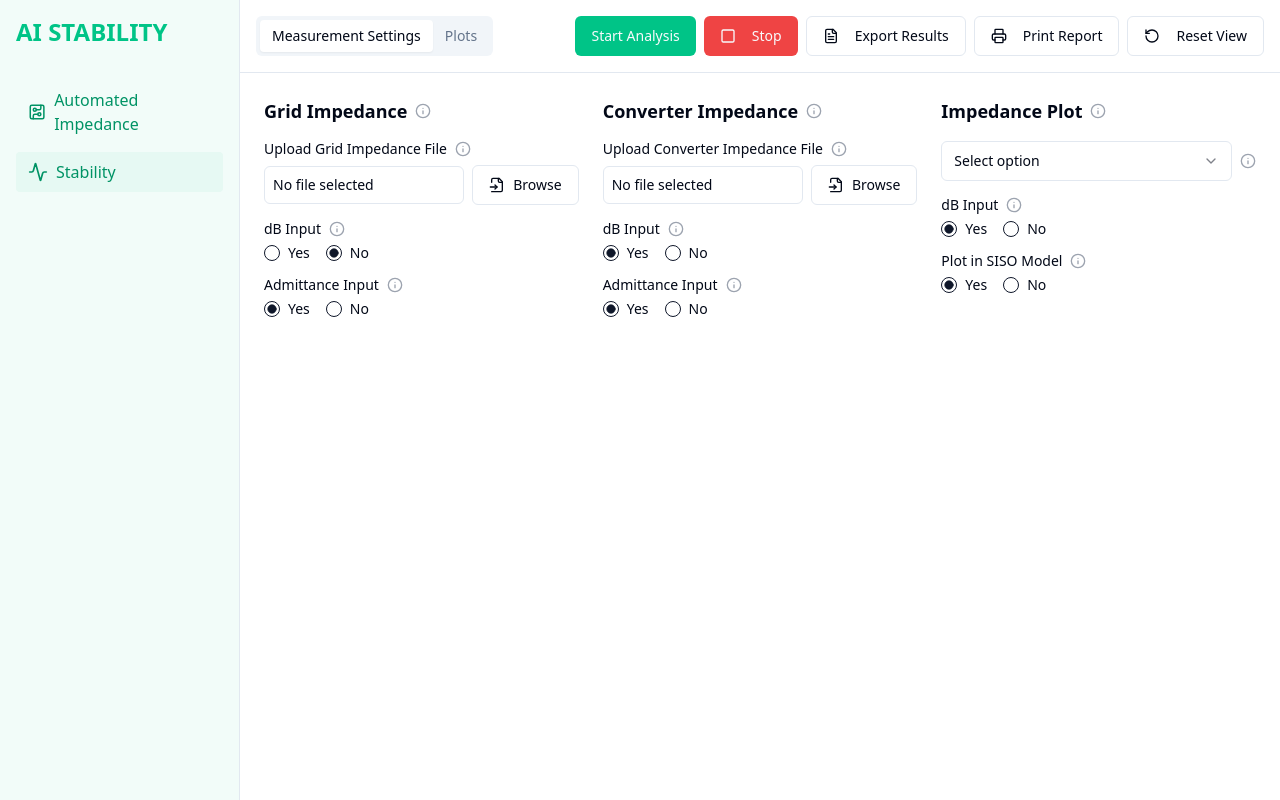
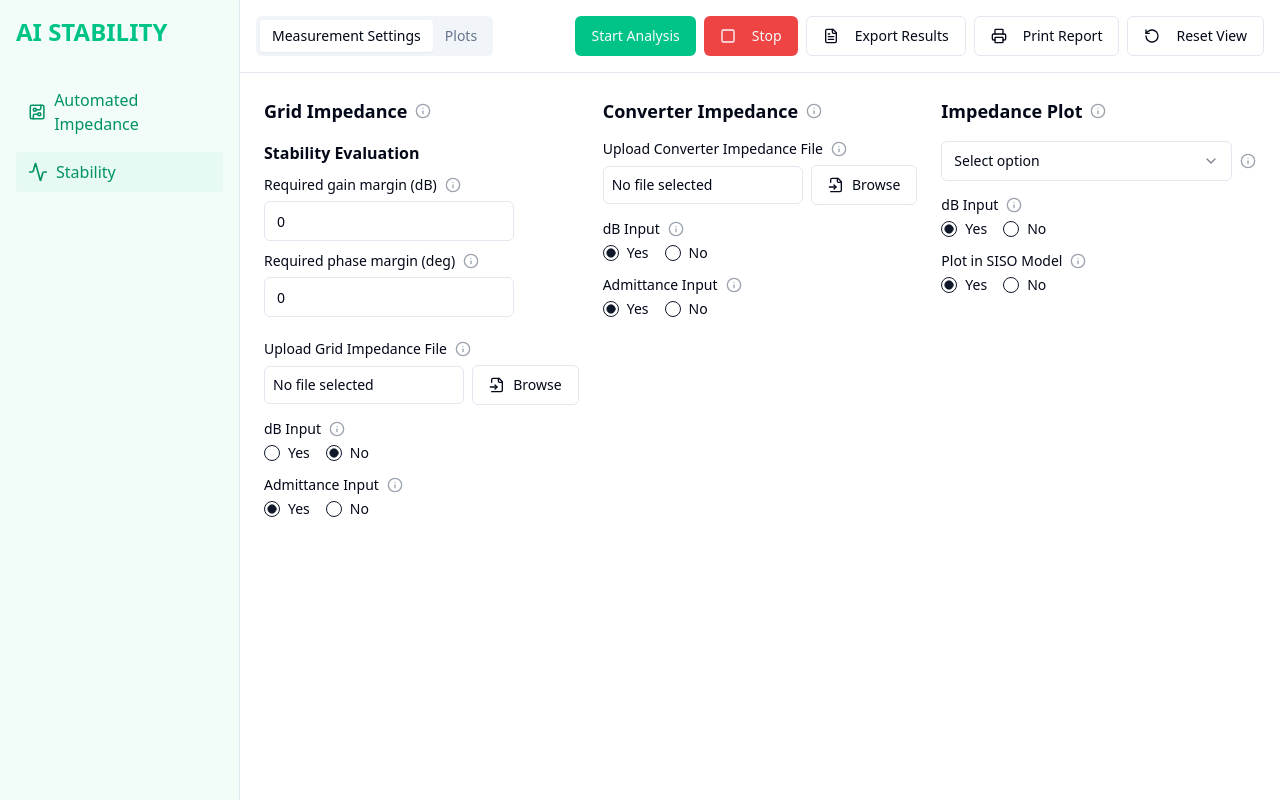
Before and after one commit to Muldbak/toolbox-gui, a React (Vite) app: page /stability in a window 1280 px wide. Built offline with nearby package versions, Linux system fonts and the light colour scheme.

Commit message:
Add measurement settings section
Add a new section to the Measurement Settings to configure measurement parameters.

```diff
--- a/src/pages/Stability.tsx
+++ b/src/pages/Stability.tsx
@@ -1,4 +1,3 @@
-
 import { useState } from "react";
 import { Button } from "@/components/ui/button";
 import { Input } from "@/components/ui/input";
@@ -78,6 +77,47 @@ function MeasurementSettings() {
             </Tooltip>
           </TooltipProvider>
         </h2>
+
+        {/* Stability Evaluation Section */}
+        <div className="mb-6">
+          <h3 className="text-base font-semibold mb-3">Stability Evaluation</h3>
+          <div className="space-y-3">
+            <div className="space-y-2">
+              <div className="flex items-center gap-2">
+                <Label>Required gain margin (dB)</Label>
+                <TooltipProvider>
+                  <Tooltip>
+                    <TooltipTrigger>
+                      <InfoIcon className="h-4 w-4 text-gray-400" />
+                    </TooltipTrigger>
+                    <TooltipContent>
+                      <p>Specify the required gain margin in decibels for stability evaluation</p>
+                    </TooltipContent>
+                  </Tooltip>
+                </TooltipProvider>
+              </div>
+              <Input type="number" defaultValue="0" className="w-full max-w-[250px]" />
+            </div>
+
+            <div className="space-y-2">
+              <div className="flex items-center gap-2">
+                <Label>Required phase margin (deg)</Label>
+                <TooltipProvider>
+                  <Tooltip>
+                    <TooltipTrigger>
+                      <InfoIcon className="h-4 w-4 text-gray-400" />
+                    </TooltipTrigger>
+                    <TooltipContent>
+                      <p>Specify the required phase margin in degrees for stability evaluation</p>
+                    </TooltipContent>
+                  </Tooltip>
+                </TooltipProvider>
+              </div>
+              <Input type="number" defaultValue="0" className="w-full max-w-[250px]" />
+            </div>
+          </div>
+        </div>
+
         <div className="space-y-4">
           <div>
             <div className="flex items-center gap-2 mb-2">
```
